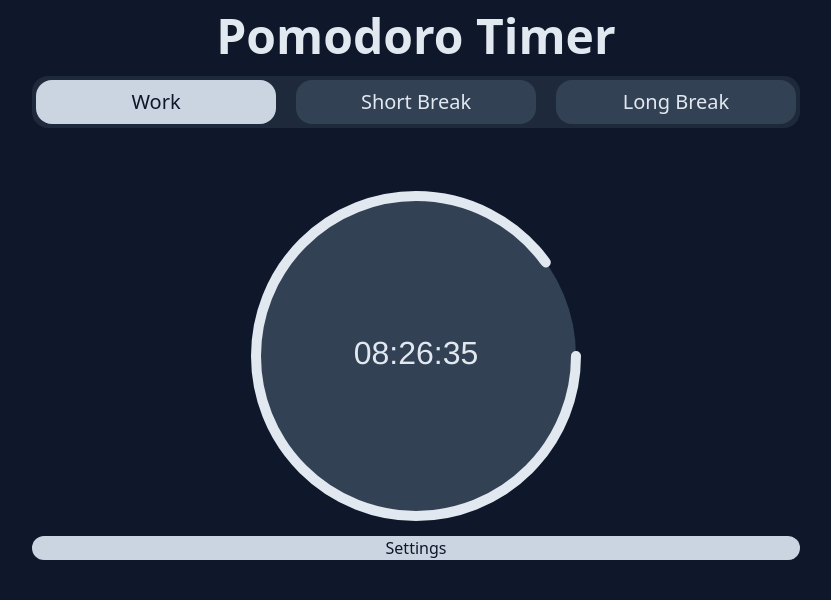
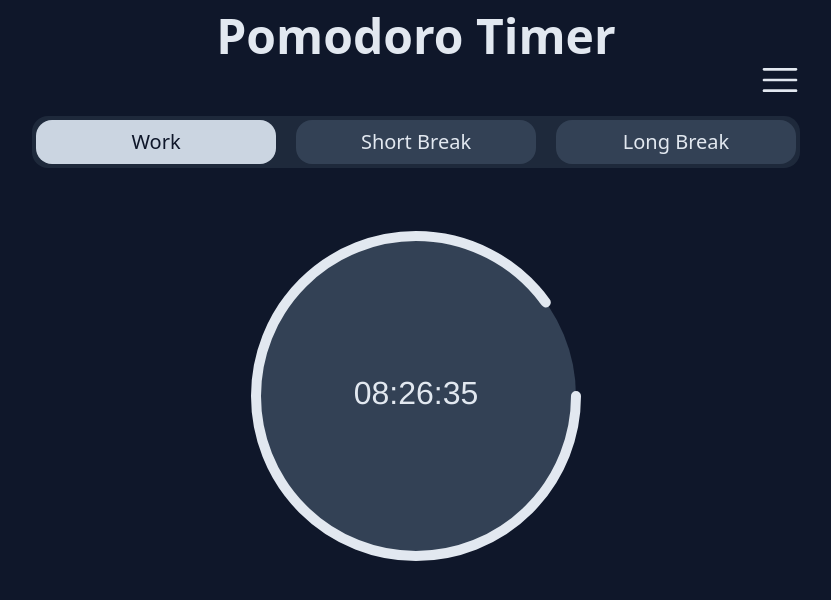
Before and after one commit to bennyfreemantle/pomodoro-timer, a React (Vite) app: page / in a window 1280 px wide. Shown: the top 600 px of the page, without its empty margins (224-1055 px from the left). Built offline with nearby package versions, Linux system fonts and the light colour scheme.

Commit message:
added burger navigation icon

```diff
--- a/src/comonents/App/App.tsx
+++ b/src/comonents/App/App.tsx
@@ -2,7 +2,7 @@ import { useState } from "react";
 import Button from "../Button/Button";
 import Clock from "../Clock/Clock";
 import TimerModeDisplay from "../TimerModeDisplay/TimerModeDisplay";
-import reactLogo from "./assets/react.svg";
+import { RxHamburgerMenu } from "react-icons/rx";
 
 function App() {
   const [count, setCount] = useState(0);
@@ -11,9 +11,11 @@ function App() {
     <div className="flex flex-col min-h-screen p-3 items-center bg-slate-900">
       <div className="flex flex-col max-w-3xl flex-1 w-full text-center">
         <h1 className="text-5xl text-slate-200 font-bold">Pomodoro Timer</h1>
+        <div className="flex justify-end">
+          <RxHamburgerMenu size={40} className="text-slate-200" />
+        </div>
         <TimerModeDisplay />
         <Clock />
-        <Button>Settings</Button>
       </div>
     </div>
   );
```
